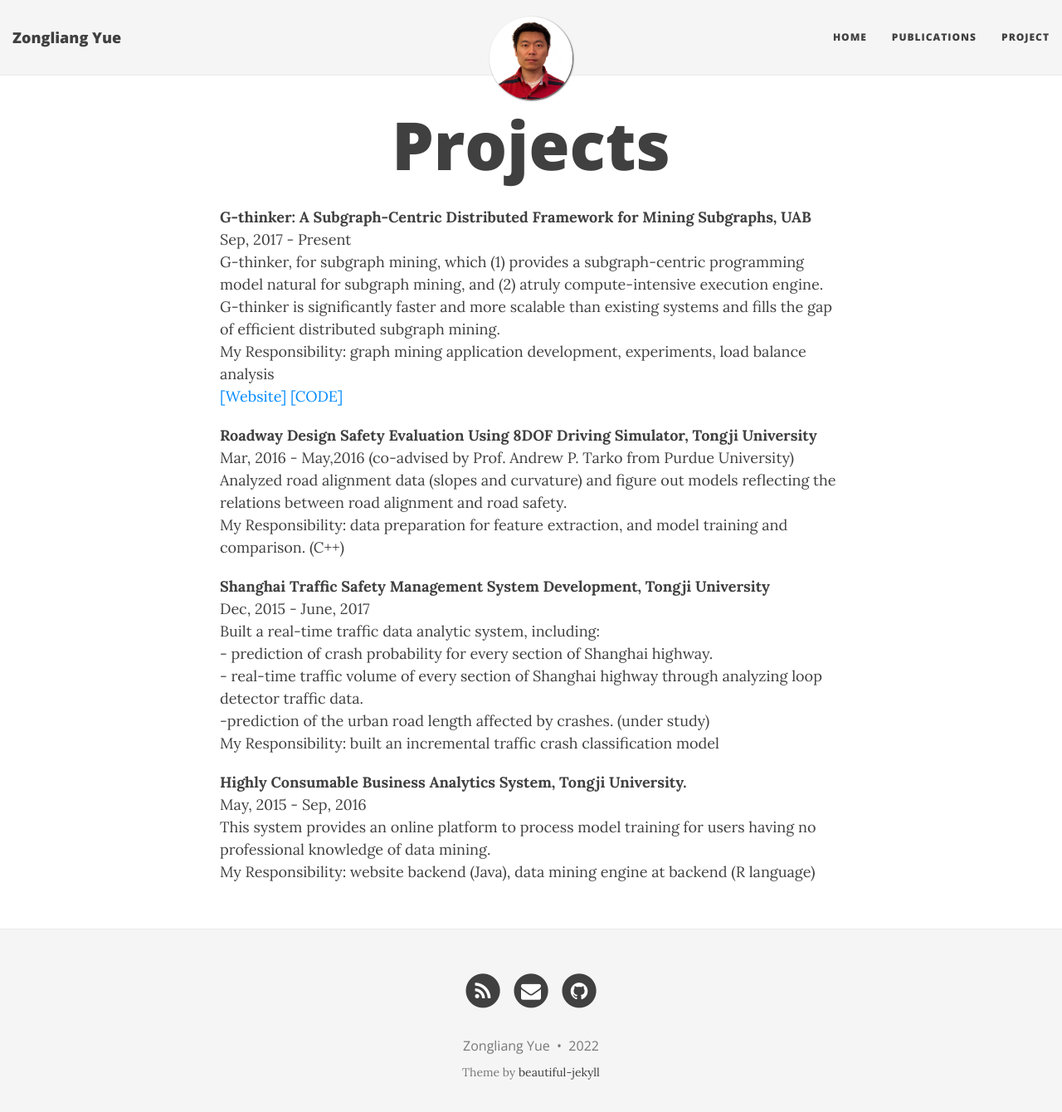
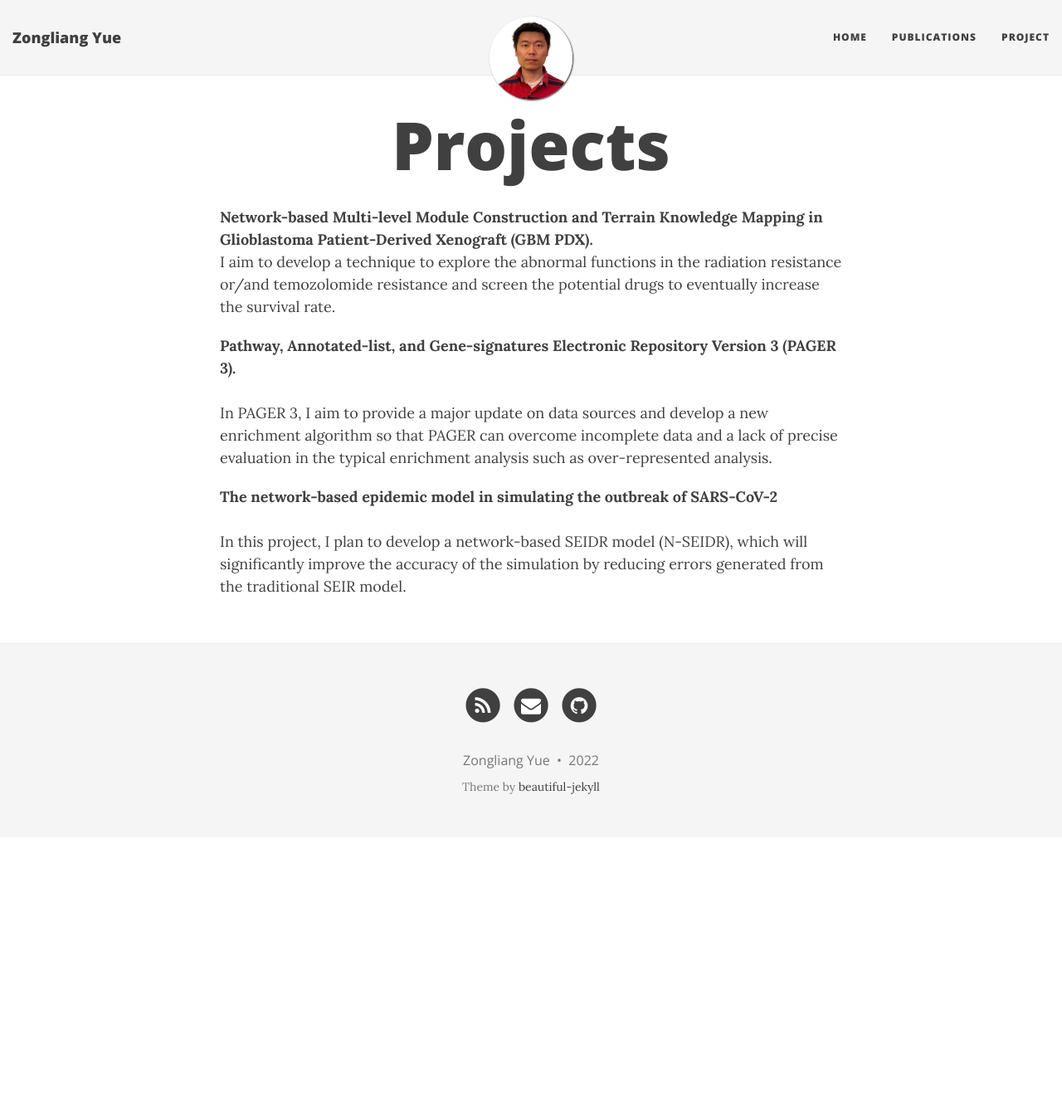
Before and after one commit to zongyue1010/zongyue1010.github.io, a Jekyll site: the page built from projects.md, in a window 1280 px wide and 1353 px high. Shown: the top 1340 px of the window at 83% size. Built offline with Jekyll 4.4.1, drawn with Linux system fonts in a browser that asks for light colours; nearby versions of some CDN libraries.

Commit message:
'initial'

```diff
--- a/css/main.css
+++ b/css/main.css
@@ -5,7 +5,9 @@ layout: null
 @import url("pygment_highlights.css");
 
 /* --- General --- */
-
+ul.d {
+  list-style-type: decimal;
+}
 body {
   font-family: 'Lora', 'Times New Roman', serif;
   font-size: 18px;
--- a/projects.md
+++ b/projects.md
@@ -6,45 +6,27 @@ title: Projects
 <div class="media">
     <div class="media-body">
        <p class="media-heading">
-          <strong>G-thinker: A Subgraph-Centric Distributed Framework for Mining Subgraphs, UAB
-</strong><br />
-          Sep, 2017 - Present<br />
-          G-thinker, for subgraph mining, which (1) provides a subgraph-centric programming model natural for subgraph mining, and (2) atruly compute-intensive execution engine. G-thinker is significantly faster and more scalable than existing systems and fills the gap of efficient distributed subgraph mining.<br />
-          My Responsibility: graph mining application development, experiments, load balance analysis<br />
-          <a href="https://info.cs.uab.edu/yanda/gthinker/">[Website]</a> <a href="https://github.com/yanlab19870714/G-thinker">[CODE]</a><br />
+          <strong>Network-based Multi-level Module Construction and Terrain Knowledge Mapping in Glioblastoma Patient-Derived Xenograft (GBM PDX). </strong><br />
+          I aim to develop a technique to explore the abnormal functions in the radiation resistance or/and temozolomide resistance and screen the potential drugs to eventually increase the survival rate.<br />
+
        </p>
     </div>
 </div>
 <div class="media">
     <div class="media-body">
        <p class="media-heading">
-          <strong>Roadway Design Safety Evaluation Using 8DOF Driving Simulator, Tongji University</strong><br />
-          Mar, 2016 - May,2016          (co-advised by Prof. Andrew P. Tarko from Purdue University)<br />
-          Analyzed road alignment data (slopes and curvature) and figure out models reflecting the relations between road alignment and road safety.<br />
-          My Responsibility: data preparation for feature extraction, and model training and comparison. (C++)<br />
+          <strong>Pathway, Annotated-list, and Gene-signatures Electronic Repository Version 3 (PAGER 3).</strong><br />
+          <br />
+		  In PAGER 3, I aim to provide a major update on data sources and develop a new enrichment algorithm so that PAGER can overcome incomplete data and a lack of precise evaluation in the typical enrichment analysis such as over-represented analysis.
           </p>
     </div>
 </div>
 <div class="media">
     <div class="media-body">
        <p class="media-heading">
-          <strong>Shanghai Traffic Safety Management System Development, Tongji University</strong><br />
-          Dec, 2015 - June, 2017<br />
-          Built a real-time traffic data analytic system, including:<br />
-            - prediction of crash probability for every section of Shanghai highway.<br />
-            - real-time traffic volume of every section of Shanghai highway through analyzing loop detector traffic data.<br />
-            -prediction of the urban road length affected by crashes. (under study)<br />
-          My Responsibility: built an incremental traffic crash classification model<br />
-       </p>
+          <strong>The network-based epidemic model in simulating the outbreak of SARS-CoV-2</strong><br />
+          <br />
+		  In this project, I plan to develop a network-based SEIDR model (N-SEIDR), which will significantly improve the accuracy of the simulation by reducing errors generated from the traditional SEIR model.
+          </p>
     </div>
 </div>
-<div class="media">
-    <div class="media-body">
-       <p class="media-heading">
-          <strong>Highly Consumable Business Analytics System, Tongji University.</strong><br />
-          May, 2015 - Sep, 2016 <br />
-           This system provides an online platform to process model training for users having no professional knowledge of data mining. <br />
-          My Responsibility: website backend (Java), data mining engine at backend (R language)<br />
-       </p>
-    </div>
-</div>
```
Also changed, not shown: index.html (+12 -12 lines), publications.md (+5 -5 lines).
